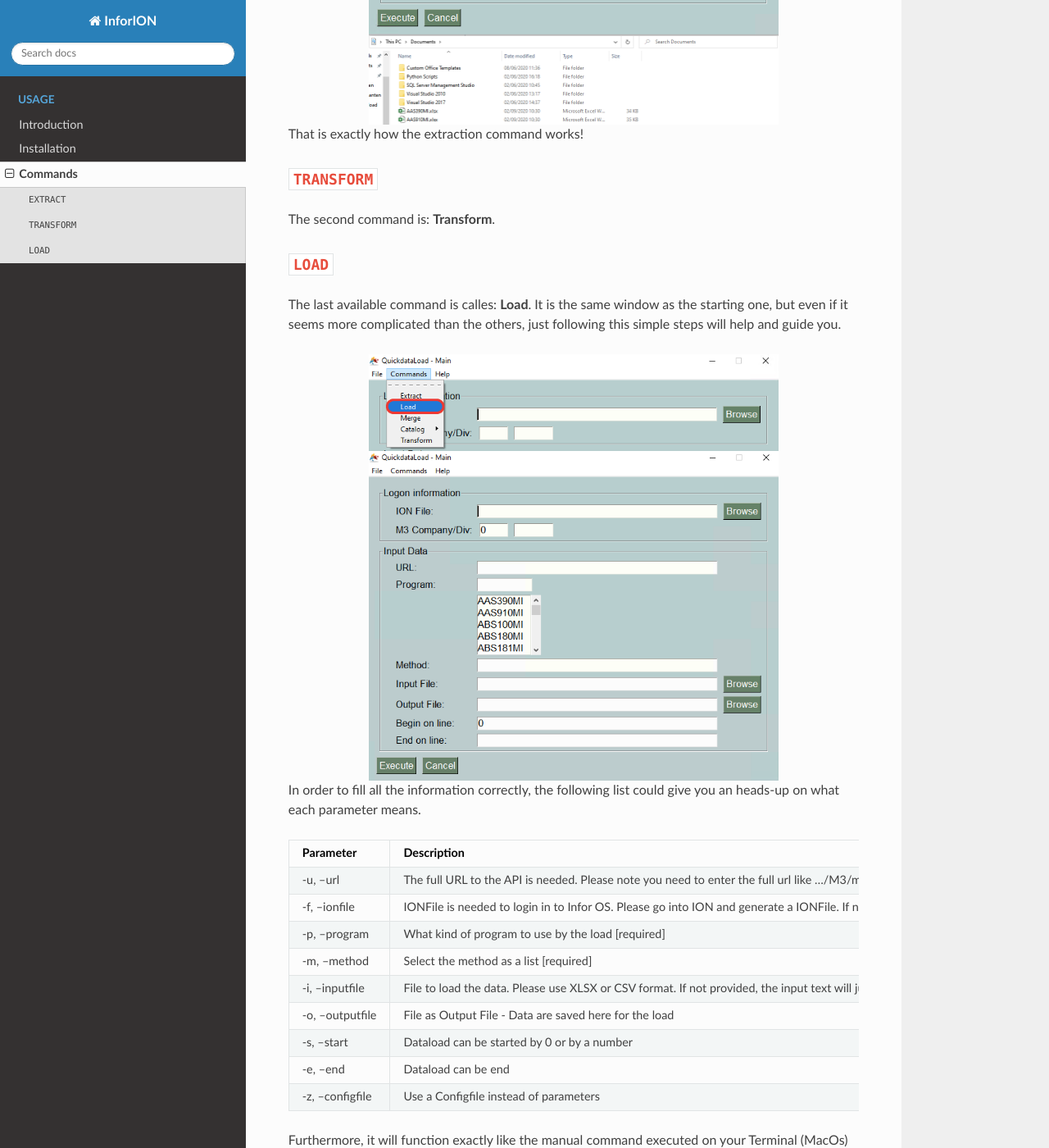
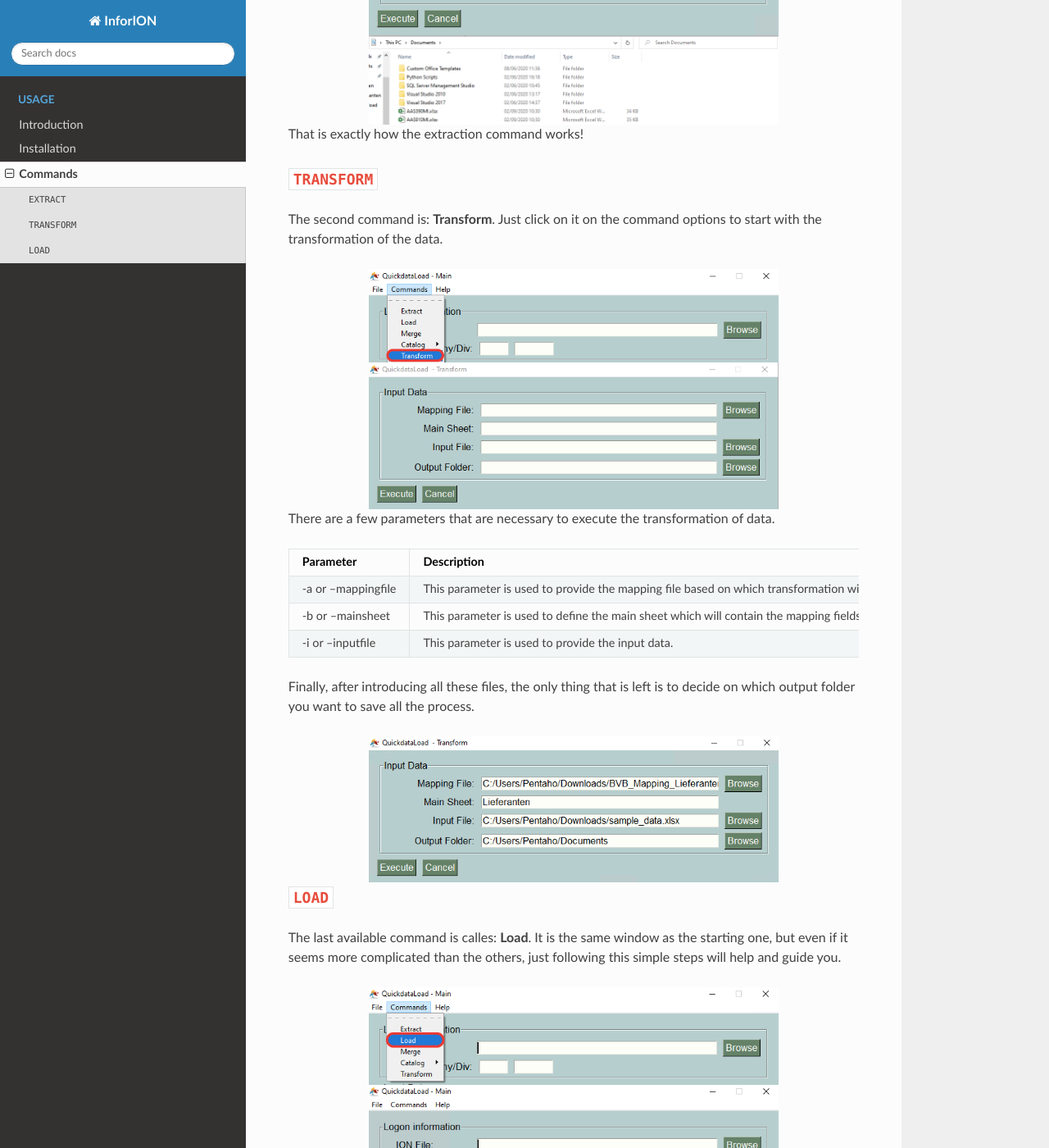
Before and after one commit to Fellow-Consulting-AG/NewSmartdata, a Sphinx documentation site: the page built from docs/source/run.rst, in a window 1280 px wide and 1400 px high, scrolled down 1954 px. Shown: the whole window at 82% size. Built offline with Sphinx 7.4.7 and the Read the Docs theme 2.0.0, drawn with Linux system fonts in a browser that asks for light colours; pages that are not in the unit, such as notebooks, are missing from menus.

Commit message:
run.rst update with transform command

```diff
--- a/docs/source/run.rst
+++ b/docs/source/run.rst
@@ -53,9 +53,35 @@
 ``TRANSFORM``
 ---------------
 
-The second command is: **Transform**.
+The second command is: **Transform**. Just click on it on the command options to start with the transformation of the data.
 
+.. image:: images/TransformCommand.png
+    :width: 500
+    :align: center
 
+.. image:: images/Transform.png
+    :width: 500
+    :align: center
+
+There are a few parameters that are necessary to execute the transformation of data.
+
+.. list-table::
+   :header-rows: 1
+
+   * - Parameter
+     - Description
+   * - -a or --mappingfile
+     - This parameter is used to provide the mapping file based on which transformation will be done.
+   * - -b or --mainsheet
+     - This parameter is used to define the main sheet which will contain the mapping fields for transformation.
+   * - -i or --inputfile
+     - This parameter is used to provide the input data.
+
+Finally, after introducing all these files, the only thing that is left is to decide on which output folder you want to save all the process.
+
+.. image:: images/TransformExecute.png
+    :width: 500
+    :align: center
 
 
 ``LOAD``
```
Also changed, not shown: other parts of docs/source/run.rst (+1 -1 lines), docs/source/images/LoadCommand.png (added), docs/source/images/Transform.png (added), docs/source/images/TransformCommand.png (added), docs/source/images/TransformExecute.png (added).
